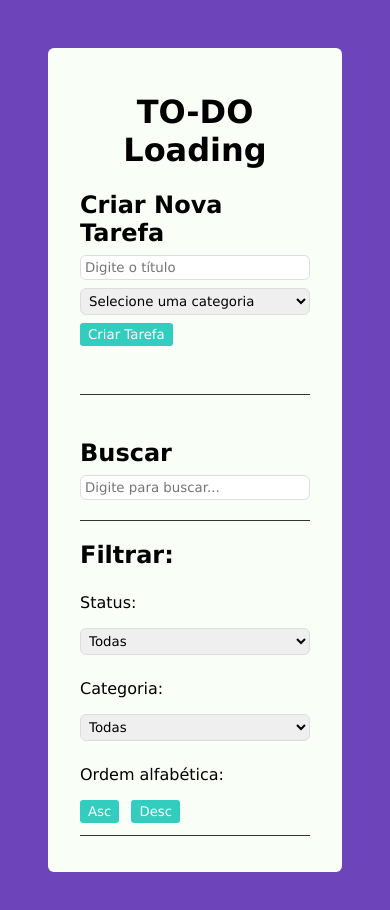
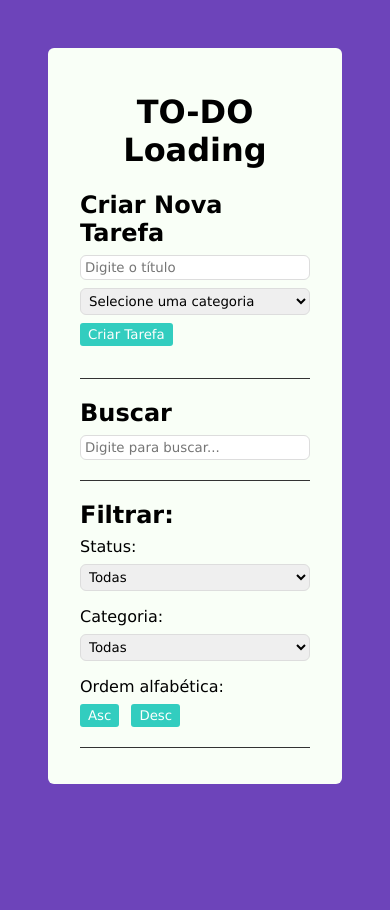
Before and after one commit to alanlimadev/PS-Loading, a React (Vite) app: page / in a window 390 px wide. Shown: the top 910 px of the page. After the commit the page ends 844 px from the top, so only its background shows below. Built offline with nearby package versions, Linux system fonts and the light colour scheme.

Commit message:
ajuste no layout

```diff
--- a/src/App.css
+++ b/src/App.css
@@ -61,8 +61,8 @@ button:hover{
 }
 
 .todo-list{
-  margin-top: 24px;
-  padding-top: 24px;
+  margin-top: 8px;
+  /* padding-top: 24px; */
   border-top: 1px solid #333;
 }
 
@@ -135,6 +135,14 @@ input, select{
 }
 
 @media (max-width: 768px) {
+p{
+  margin: 0 0 8px;
+}
+
+.filter-option{
+  margin-bottom: 8px;
+}
+
 .category{
   margin: auto auto 16px;
 }
@@ -157,7 +165,7 @@ input, select{
   }
 
   .filter-options{
-    gap: 0;
+    display: block;
   }
 }
 
--- a/src/components/Filter.jsx
+++ b/src/components/Filter.jsx
@@ -3,7 +3,7 @@ const Filter = ({filter, setFilter, category, setCategory, setOrder}) => {
     <div className="filter">
         <h2>Filtrar:</h2>
         <div className="filter-options">
-            <div>
+            <div className="filter-option">
                 <p>Status:</p>
                 <select value={filter} onChange={(e) => setFilter(e.target.value)}>
                     <option value="All">Todas</option>
@@ -11,7 +11,7 @@ const Filter = ({filter, setFilter, category, setCategory, setOrder}) => {
                     <option value="Uncompleted">Incompletas</option>
                 </select>
             </div>
-            <div>
+            <div className="filter-option">
                 <p>Categoria:</p>
                 <select value={category} onChange={(e) => setCategory(e.target.value)}>
                     <option value="All">Todas</option>
@@ -20,7 +20,7 @@ const Filter = ({filter, setFilter, category, setCategory, setOrder}) => {
                     <option value="Estudos">Estudos</option>
                 </select>
             </div>
-            <div>
+            <div className="filter-option">
                 <p>Ordem alfabética:</p>
                 <button onClick={() => setOrder("Asc")}>Asc</button>
                 <button onClick={() => setOrder("Desc")}>Desc</button>
--- a/src/components/Todo.jsx
+++ b/src/components/Todo.jsx
@@ -4,7 +4,7 @@ const Todo = ({todo, removerTarefa, finalizarTarefa}) => {
   return (
     <div className="todo" style={{textDecoration: todo.isCompleted ? "line-through" : ""}}>
           <div className="content">
-            <p>{todo.text}</p>
+            <p className='texto'>{todo.text}</p>
             <p className="category">{todo.category}</p>
           </div>
           <div className='status'>
```
